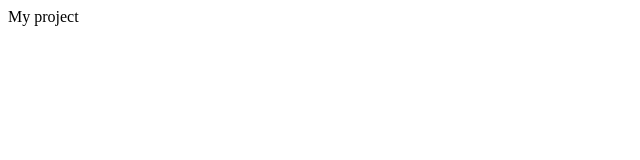
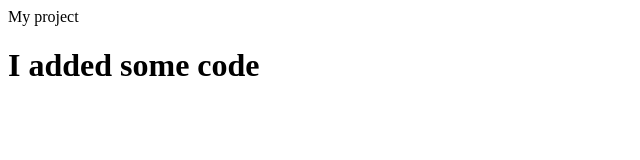
Before and after one commit to MikeDragon90/github_tutorial, a plain HTML site: page index.html in a window 1280 px wide. Shown: the whole page, without its empty margins (0-640 px from the left). Drawn offline with Linux system fonts and the light colour scheme.

Commit message:
Added an h1 element

```diff
--- a/index.html
+++ b/index.html
@@ -7,5 +7,6 @@
 </head>
 <body>
 	<div>My project</div>
+	<h1>I added some code</h1>
 </body>
 </html>
```
